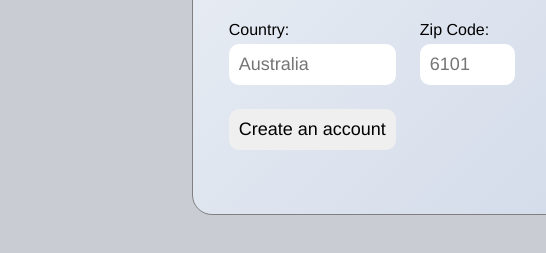
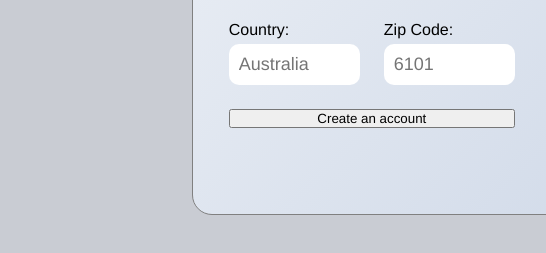
Before and after one commit to elishamutang/form-js, a website built with webpack: page src/template.html in a window 1280 px wide. Shown: the part 535-788 px from the top of the page, 0-546 px from the left. Built offline with nearby package versions, Linux system fonts and the light colour scheme; grey boxes are pictures that could not be loaded.

Commit message:
[refactor] Re-factor CSS

```diff
--- a/src/styles.css
+++ b/src/styles.css
@@ -121,7 +121,8 @@ form {
         'email email'
         'pwd pwd'
         'pwd-confirm pwd-confirm'
-        'country zipcode';
+        'country zipcode'
+        'submit submit';
     margin-top: 2rem;
     gap: 1.5rem;
 }
@@ -140,7 +141,7 @@ label {
     margin-bottom: 5px;
 }
 
-input {
+input:not(input#submitBtn) {
     text-decoration: none;
     font-size: 18px;
     padding: 10px;
@@ -148,12 +149,16 @@ input {
     border: none;
 }
 
-input:hover {
-    box-shadow: 0px 1px 5px 1px var(--dot-color);
+input:hover:not(input#submitBtn) {
+    outline: 1px solid var(--dot-color);
 }
 
-input:focus {
+input:focus:not(input#submitBtn) {
     outline: 2px solid var(--dot-color);
+}
+
+#submitBtn {
+    grid-area: submit;
 }
 
 #userEmail {
```
